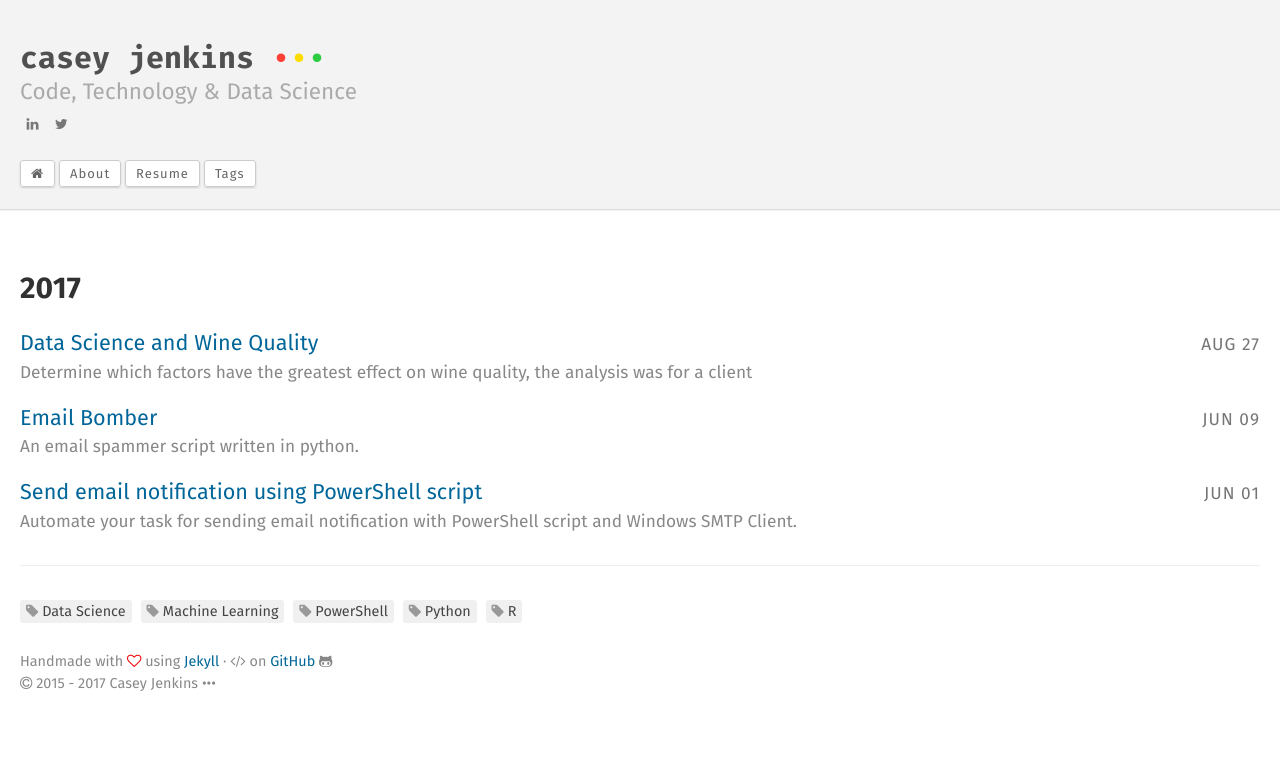
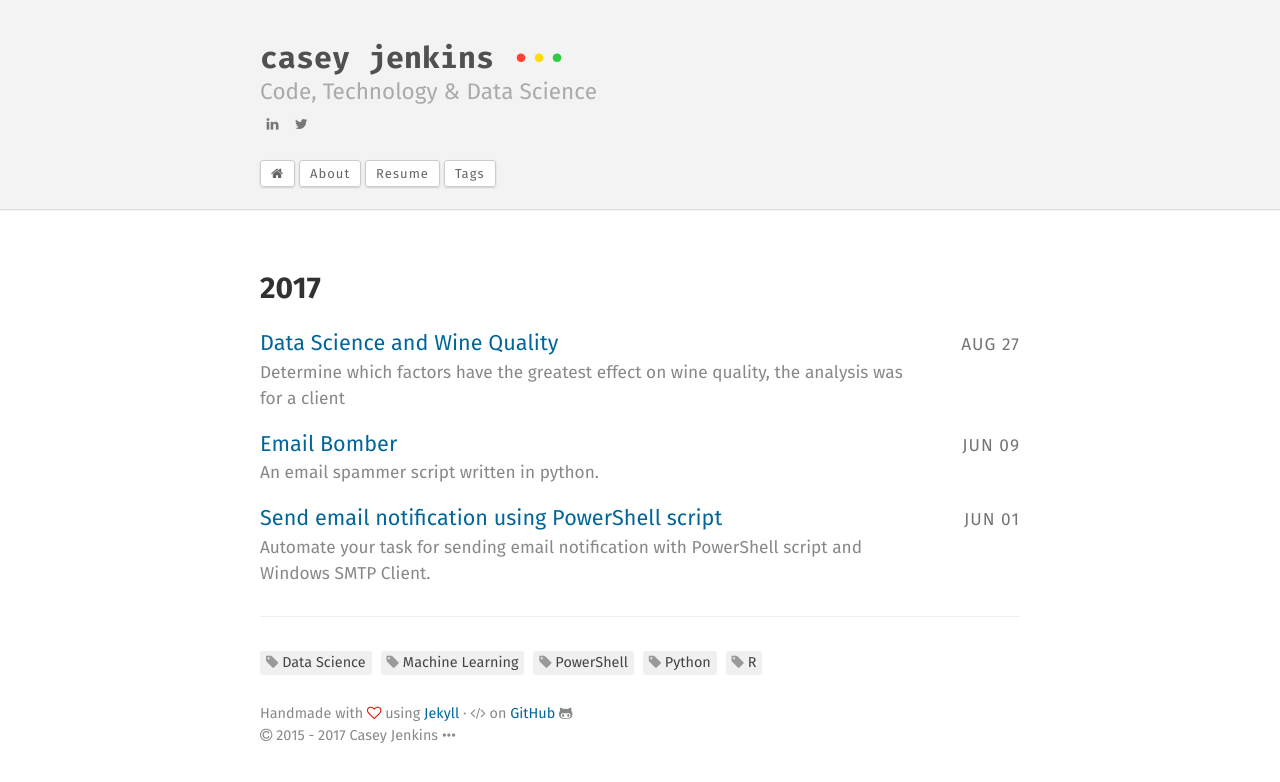
Before and after one commit to saltfog/saltfog.github.io, a Jekyll site: the page built from index.html, in a window 1280 px wide. Shown: the top 782 px of the page. Built offline with Jekyll 4.4.1, drawn with Linux system fonts in a browser that asks for light colours.

Commit message:
Added assests

```diff
--- a/assets/scss/_responsive.scss
+++ b/assets/scss/_responsive.scss
@@ -5,13 +5,13 @@
     font-size: 20px;
   }
   .container, .footer, .nav {
-    max-width: 70rem;
+    max-width: 40rem;
   }
 }
 
 @media only screen and (min-width: 1200px) {
   .container, .footer, .nav {
-    max-width: 70rem;
+    max-width: 40rem;
   }
 }
 
```
